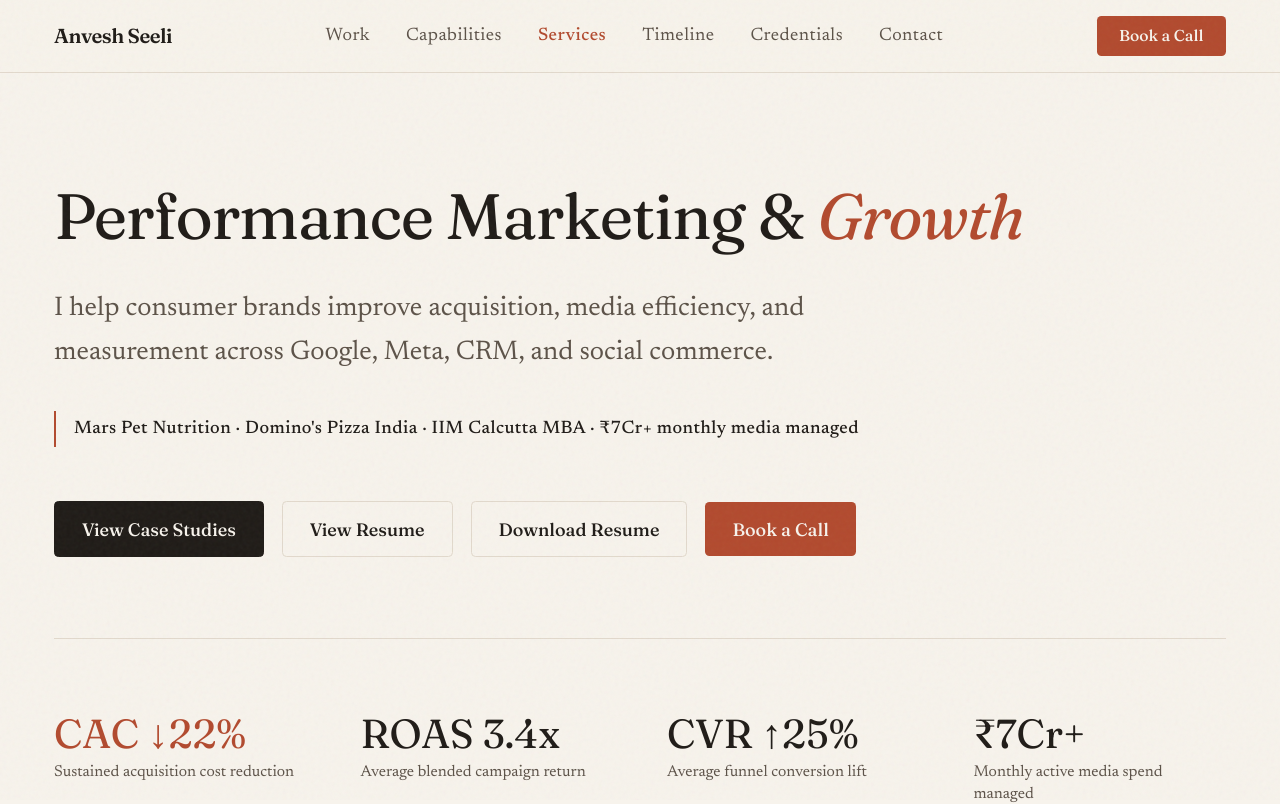
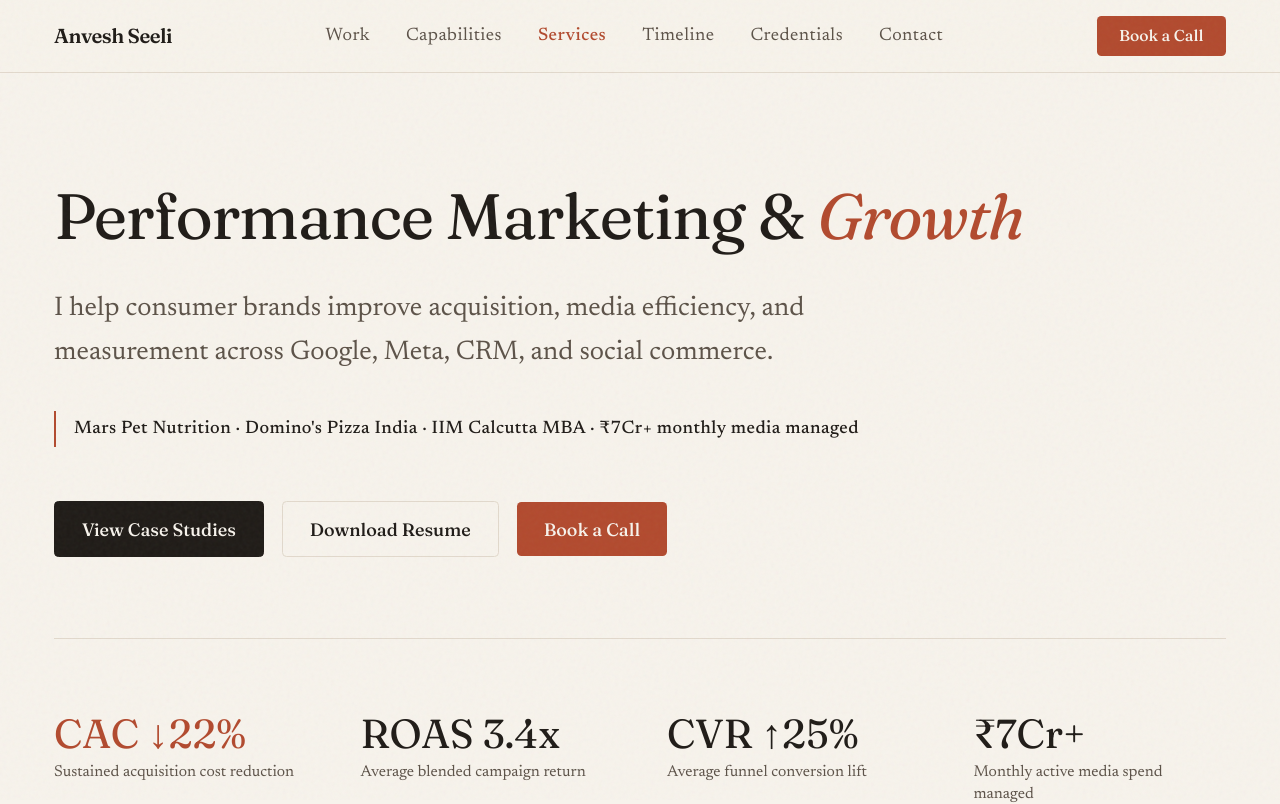
Before and after one commit to seelianvesh-ctrl/anvesh-portfolio, a React (Vite) app: page / in a window 1280 px wide. Shown: the top 804 px of the page. Built offline with nearby package versions, Linux system fonts and the light colour scheme.

Commit message:
Add files via upload
Remove view resume button

```diff
--- a/src/components/Hero.tsx
+++ b/src/components/Hero.tsx
@@ -1,20 +1,7 @@
 import { motion, useReducedMotion } from "motion/react";
 
-interface HeroProps {
-  onOpenResume: () => void;
-}
-
-export default function Hero({ onOpenResume }: HeroProps) {
+export default function Hero() {
   const shouldReduceMotion = useReducedMotion();
-
-  const handleViewResumeClick = () => {
-    if (typeof window !== "undefined" && (window as any).gtag) {
-      (window as any).gtag("event", "view_resume", {
-        location: "hero_section",
-        link_url: "resume_modal",
-      });
-    }
-  };
 
   const handleDownloadResumeClick = () => {
     if (typeof window !== "undefined" && (window as any).gtag) {
@@ -79,17 +66,6 @@ export default function Hero({ onOpenResume }: HeroProps) {
             View Case Studies
           </button>
 
-          <button
-            onClick={() => {
-              handleViewResumeClick();
-              onOpenResume();
-            }}
-            className="rounded border border-hairline bg-cream px-6 py-3 font-serif text-base font-medium text-ink transition-colors duration-200 hover:bg-hairline cursor-pointer"
-            id="view-resume-hero"
-          >
-            View Resume
-          </button>
-
           <a
             href="/resume.pdf"
             download="Anvesh_Seeli_Resume.pdf"
```
